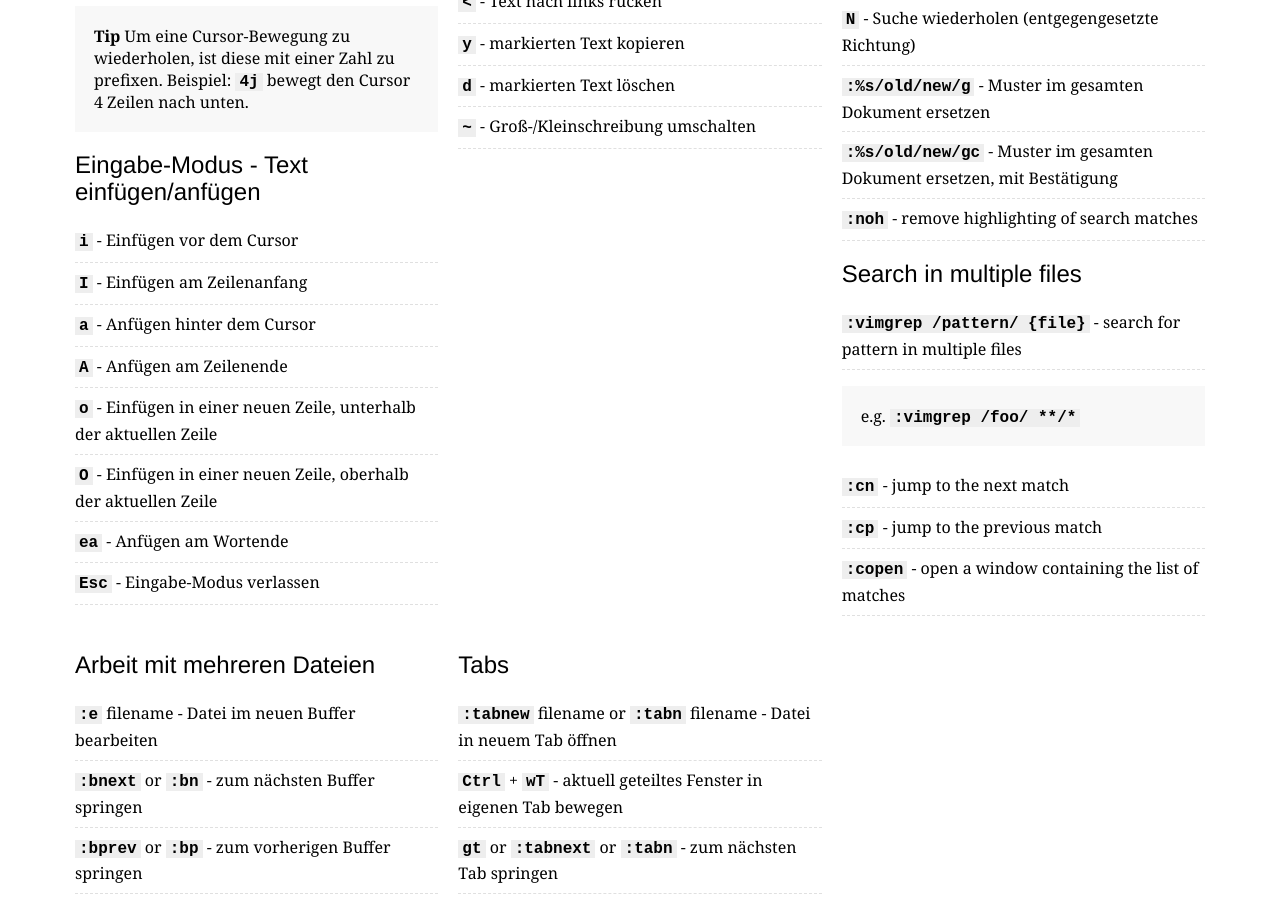
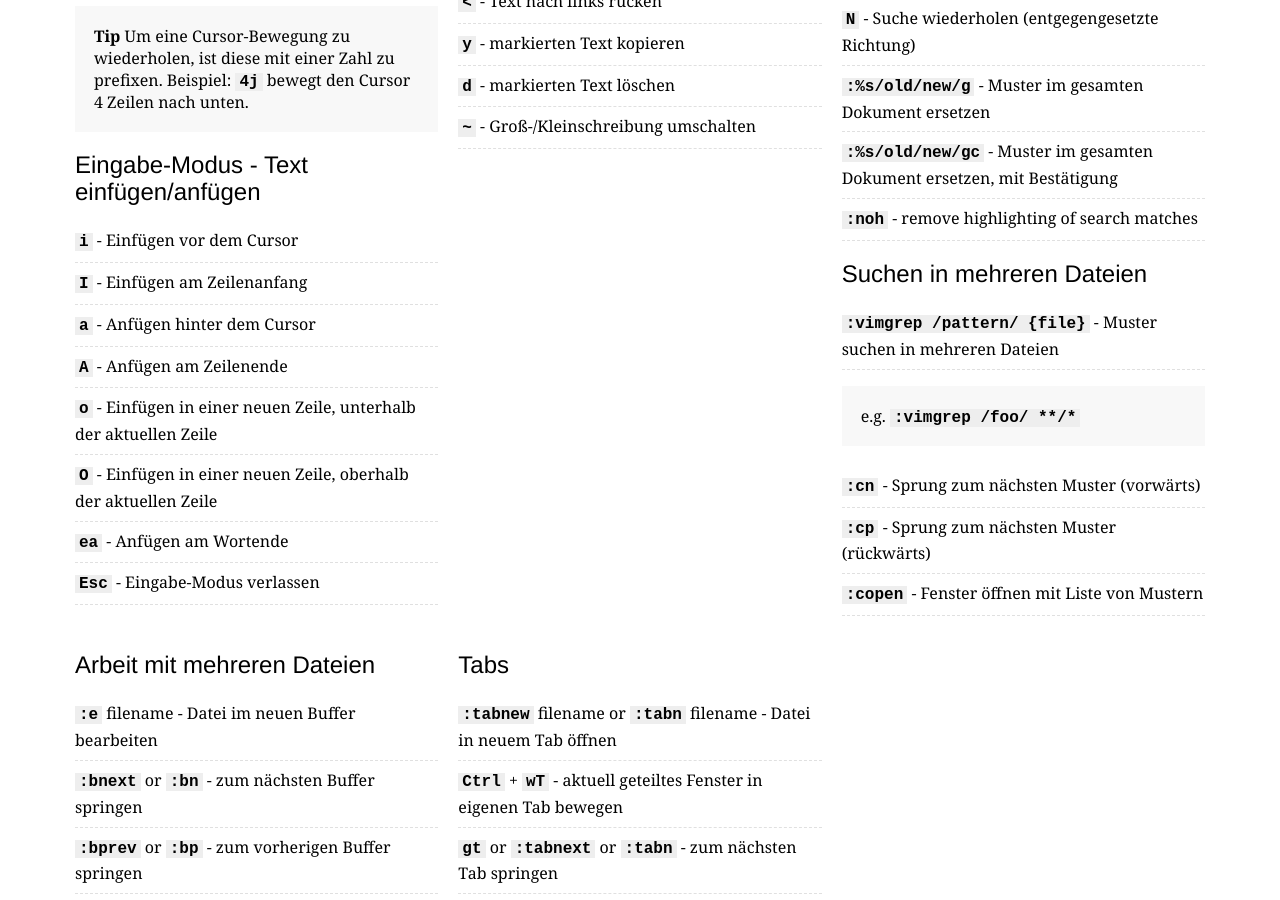
Before and after one commit to rtorr/vim-cheat-sheet, a Jekyll site: the page built from lang/de_de/index.html, in a window 1280 px wide and 900 px high, scrolled down 1370 px. Built offline with Jekyll 4.4.1, drawn with Linux system fonts in a browser that asks for light colours.

Commit message:
vimgrep german translation (#144)
* ignore rvm config files

* add german translation fo vimgrep

```diff
--- a/lang/de_de/index.html
+++ b/lang/de_de/index.html
@@ -111,6 +111,14 @@ searchAndReplace:
     colonPercentForwardSlashOldForwardSlashNewForwardSlashg: "Muster im gesamten Dokument ersetzen"
     colonPercentForwardSlashOldForwardSlashNewForwardSlashgc: "Muster im gesamten Dokument ersetzen, mit Bestätigung"
 
+searchMultipleFiles:
+  title: "Suchen in mehreren Dateien"
+  commands:
+    colonvimgrep: "Muster suchen in mehreren Dateien"
+    coloncn: "Sprung zum nächsten Muster (vorwärts)"
+    coloncp: "Sprung zum nächsten Muster (rückwärts)"
+    coloncopen: "Fenster öffnen mit Liste von Mustern"
+
 workingWithMultipleFiles:
   title: "Arbeit mit mehreren Dateien"
   commands:
```
Also changed, not shown: 1 other file.
